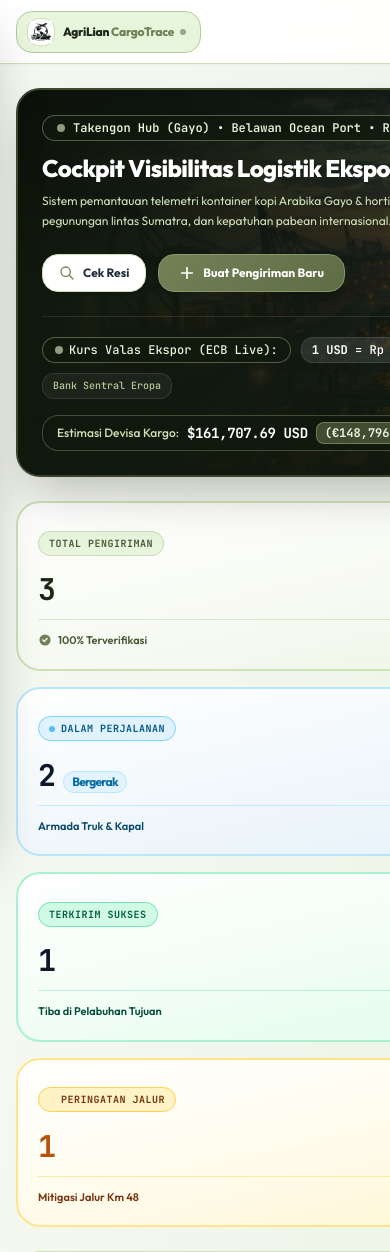
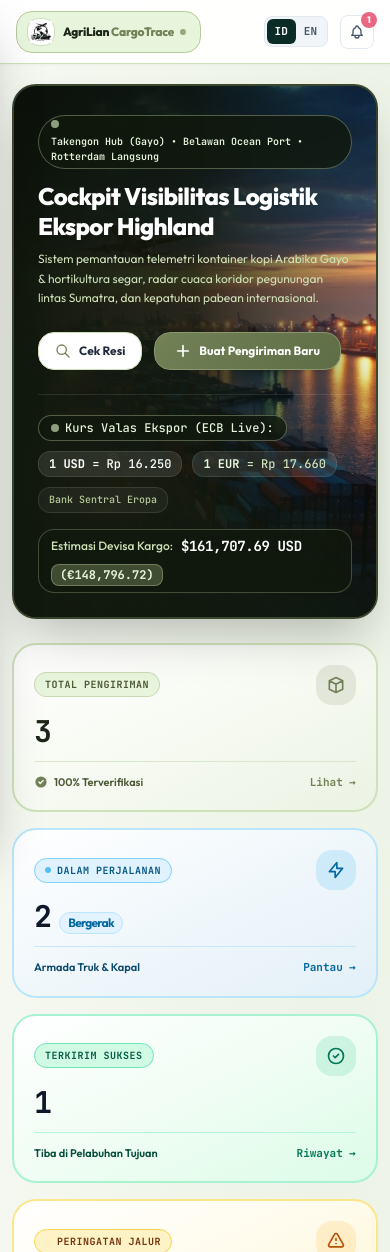
Before and after one commit to annisaliandess/Agrilian_CargoTrace, a Laravel app: page /dashboard in a window 390 px wide. Shown: the top 1252 px of the page. Run offline with Laravel 12, Linux system fonts and the light colour scheme; a user stored in the database is signed in; data comes from the database, SQL or seed files in the repository; data that the repository does not hold is empty; some libraries are stand-ins or nearby versions.

Commit message:
fix(dashboard): solve mobile overflow, enable trust proxies and force https scheme

```diff
--- a/app/Providers/AppServiceProvider.php
+++ b/app/Providers/AppServiceProvider.php
@@ -2,6 +2,7 @@
 
 namespace App\Providers;
 
+use Illuminate\Support\Facades\URL;
 use Illuminate\Support\ServiceProvider;
 
 class AppServiceProvider extends ServiceProvider
@@ -19,6 +20,8 @@ class AppServiceProvider extends ServiceProvider
      */
     public function boot(): void
     {
-        //
+        if (config('app.env') === 'production' || (isset($_SERVER['HTTP_X_FORWARDED_PROTO']) && $_SERVER['HTTP_X_FORWARDED_PROTO'] === 'https')) {
+            URL::forceScheme('https');
+        }
     }
 }
--- a/bootstrap/app.php
+++ b/bootstrap/app.php
@@ -12,6 +12,7 @@ return Application::configure(basePath: dirname(__DIR__))
         health: '/up',
     )
     ->withMiddleware(function (Middleware $middleware) {
+        $middleware->trustProxies(at: '*');
         $middleware->web(append: [
             \App\Http\Middleware\SetLocale::class,
         ]);
--- a/resources/views/dashboard/index.blade.php
+++ b/resources/views/dashboard/index.blade.php
@@ -23,7 +23,7 @@
             <div class="flex flex-col lg:flex-row lg:items-center justify-between gap-6">
                 <div class="max-w-2xl">
                     <!-- Status Badge -->
-                    <div class="inline-flex items-center gap-2 px-3.5 py-1 rounded-full text-xs font-semibold bg-[#11180D]/80 text-[#E7F5DC] border border-[#B6C99B]/40 backdrop-blur-md mb-3 shadow-xs font-mono">
+                    <div class="inline-flex flex-wrap items-center gap-1.5 sm:gap-2 px-3 py-1 rounded-full text-[10px] sm:text-xs font-semibold bg-[#11180D]/80 text-[#E7F5DC] border border-[#B6C99B]/40 backdrop-blur-md mb-3 shadow-xs font-mono max-w-full">
                         <span class="w-2 h-2 rounded-full bg-[#CFE1B9] animate-pulse"></span>
                         <span>{{ $isEn ? 'Takengon Hub (Gayo) • Belawan Ocean Port • Rotterdam Direct' : 'Takengon Hub (Gayo) • Belawan Ocean Port • Rotterdam Langsung' }}</span>
                     </div>
@@ -65,7 +65,7 @@
                     <span class="text-[10px] text-[#B6C99B] bg-white/5 px-2.5 py-1 rounded-xl border border-white/10 font-mono">{{ $isEn ? 'European Central Bank' : 'Bank Sentral Eropa' }}</span>
                 </div>
 
-                <div class="flex items-center gap-2 bg-[#11180D]/80 backdrop-blur-xs px-3.5 py-1.5 rounded-2xl border border-[#B6C99B]/30">
+                <div class="flex flex-wrap items-center gap-2 bg-[#11180D]/80 backdrop-blur-xs px-3 sm:px-3.5 py-1.5 rounded-2xl border border-[#B6C99B]/30 max-w-full">
                     <span class="text-[#CFE1B9]">{{ $isEn ? 'Estimated Cargo Valuation:' : 'Estimasi Devisa Kargo:' }}</span>
                     <strong class="font-mono font-bold text-white text-sm tracking-tight">{{ $totalValuation['usd_formatted'] }} USD</strong>
                     <span class="text-xs font-mono font-bold text-[#E7F5DC] bg-[#728156]/50 px-2 py-0.5 rounded-lg border border-[#B6C99B]/40">({{ $totalValuation['eur_formatted'] }})</span>
--- a/resources/views/layouts/app.blade.php
+++ b/resources/views/layouts/app.blade.php
@@ -233,7 +233,7 @@
         <div id="sidebar-backdrop" onclick="toggleSidebar()" class="fixed inset-0 bg-black/60 backdrop-blur-xs z-30 hidden lg:hidden transition-opacity"></div>
 
         <!-- Sidebar Column (Bisa Dibuka dan Ditutup) -->
-        <aside id="app-sidebar" class="w-64 bg-sidebar-gradient text-white flex flex-col fixed inset-y-0 left-0 z-40 shadow-2xl border-r border-[#1D2617] transition-transform duration-300 ease-in-out">
+        <aside id="app-sidebar" class="w-64 bg-sidebar-gradient text-white flex flex-col fixed inset-y-0 left-0 z-40 shadow-2xl border-r border-[#1D2617] transition-transform duration-300 ease-in-out -translate-x-full lg:translate-x-0">
             <!-- Brand Logo Area with Bubble Badge (Clickable to Toggle Sidebar) -->
             <div class="h-16 flex items-center justify-between px-4 border-b border-[#384226]/40 bg-black/25">
                 <button type="button" onclick="toggleSidebar()" title="{{ app()->getLocale() === 'en' ? 'Collapse navigation menu' : 'Sembunyikan menu' }}"
@@ -372,7 +372,7 @@
         </aside>
 
         <!-- Right Main Workspace -->
-        <div id="main-content" class="flex-1 pl-64 flex flex-col min-h-screen transition-all duration-300 ease-in-out bg-gradient-to-br from-[#F6F9F2] via-[#EDF3E6] to-[#F2F7ED]">
+        <div id="main-content" class="flex-1 min-w-0 w-full max-w-full overflow-x-hidden pl-0 lg:pl-64 flex flex-col min-h-screen transition-all duration-300 ease-in-out bg-gradient-to-br from-[#F6F9F2] via-[#EDF3E6] to-[#F2F7ED]">
             <!-- Top Header Bar -->
             <header class="h-16 bg-white/95 backdrop-blur-md border-b border-[#CFE1B9] flex items-center justify-between px-4 sm:px-8 sticky top-0 z-30 shadow-[0_1px_3px_rgba(0,0,0,0.04)]">
                 <div class="flex items-center gap-3">
@@ -543,7 +543,7 @@
             </div>
 
             <!-- Main Page Slot -->
-            <main class="flex-1 px-4 sm:px-8 py-6">
+            <main class="flex-1 min-w-0 w-full max-w-full overflow-x-hidden px-3 sm:px-6 lg:px-8 py-5 sm:py-6">
                 @yield('content')
             </main>
 
@@ -595,25 +595,29 @@
             const backdrop = document.getElementById('sidebar-backdrop');
             if (!sidebar || !mainContent) return;
 
+            const isDesktop = window.innerWidth >= 1024;
             const isClosed = sidebar.classList.contains('-translate-x-full');
-            const isDesktop = window.innerWidth >= 1024;
 
             if (isClosed) {
                 // Buka sidebar
                 sidebar.classList.remove('-translate-x-full');
                 if (isDesktop) {
+                    sidebar.classList.add('lg:translate-x-0');
                     mainContent.classList.remove('pl-0');
-                    mainContent.classList.add('pl-64');
+                    mainContent.classList.add('lg:pl-64');
                     localStorage.setItem('cargotrace_sidebar_collapsed', 'false');
-                } else if (backdrop) {
-                    backdrop.classList.remove('hidden');
+                } else {
+                    sidebar.classList.add('translate-x-0');
+                    if (backdrop) backdrop.classList.remove('hidden');
                 }
                 updateNavbarBrandVisibility(false);
             } else {
                 // Tutup sidebar
                 sidebar.classList.add('-translate-x-full');
+                sidebar.classList.remove('translate-x-0');
+                sidebar.classList.remove('lg:translate-x-0');
                 if (isDesktop) {
-                    mainContent.classList.remove('pl-64');
+                    mainContent.classList.remove('lg:pl-64');
                     mainContent.classList.add('pl-0');
                     localStorage.setItem('cargotrace_sidebar_collapsed', 'true');
                 } else if (backdrop) {
@@ -643,23 +647,37 @@
             if (!isDesktop) {
                 // Mobile default: tutup sidebar, tanpa padding kiri
                 sidebar.classList.add('-translate-x-full');
-                mainContent.classList.remove('pl-64');
+                sidebar.classList.remove('translate-x-0');
+                sidebar.classList.remove('lg:translate-x-0');
+                mainContent.classList.remove('lg:pl-64');
                 mainContent.classList.add('pl-0');
                 if (backdrop) backdrop.classList.add('hidden');
                 updateNavbarBrandVisibility(true);
             } else if (savedState === 'true') {
                 sidebar.classList.add('-translate-x-full');
-                mainContent.classList.remove('pl-64');
+                sidebar.classList.remove('lg:translate-x-0');
+                mainContent.classList.remove('lg:pl-64');
                 mainContent.classList.add('pl-0');
                 updateNavbarBrandVisibility(true);
             } else {
-                // Desktop default terbuka: sembunyikan logo navbar agar tidak double
+                sidebar.classList.remove('-translate-x-full');
+                sidebar.classList.add('lg:translate-x-0');
+                mainContent.classList.add('lg:pl-64');
+                mainContent.classList.remove('pl-0');
                 updateNavbarBrandVisibility(false);
             }
 
             // Responsif saat ukuran layar browser diubah
             window.addEventListener('resize', function() {
+                const isNowDesktop = window.innerWidth >= 1024;
                 const isNowClosed = sidebar.classList.contains('-translate-x-full');
+                if (!isNowDesktop) {
+                    mainContent.classList.remove('lg:pl-64');
+                    mainContent.classList.add('pl-0');
+                } else if (!isNowClosed) {
+                    mainContent.classList.add('lg:pl-64');
+                    mainContent.classList.remove('pl-0');
+                }
                 updateNavbarBrandVisibility(isNowClosed);
             });
         });
```
